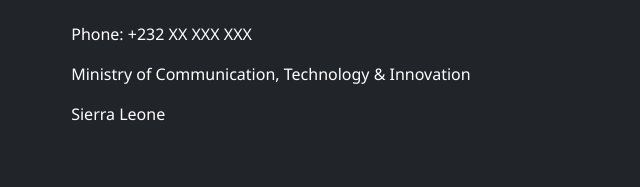
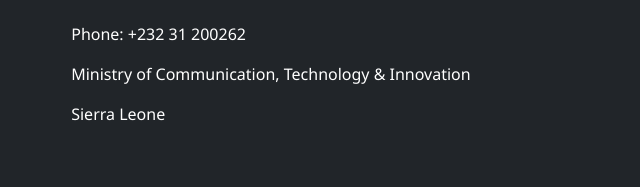
Before and after one commit to DesmondDecker/Phantom-friends, a plain HTML site: page index.html in a window 1280 px wide. Shown: the part 11474-11661 px from the top of the page, 0-640 px from the left. Drawn offline with nearby package versions, Linux system fonts and the light colour scheme.

Commit message:
Update index.html

```diff
--- a/index.html
+++ b/index.html
@@ -1825,7 +1825,7 @@
 
                             <ul>
 
-                                <li>Phone: +232 XX XXX XXX</li>
+                                <li>Phone: +232 31 200262</li>
                                 <li>Ministry of Communication, Technology & Innovation</li>
                                 <li>Sierra Leone</li>
                             </ul>
```
